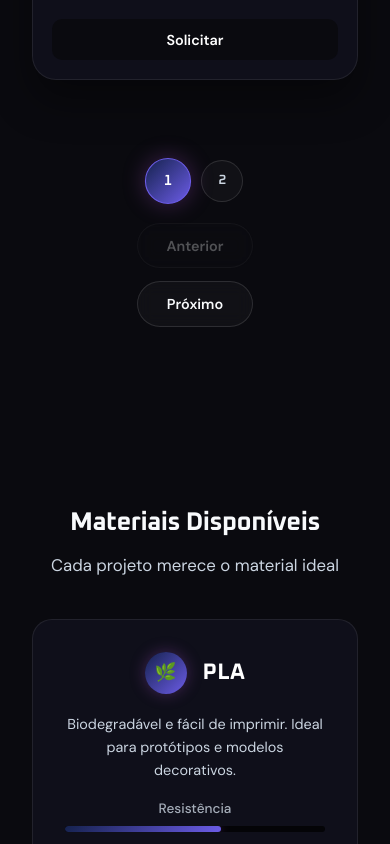
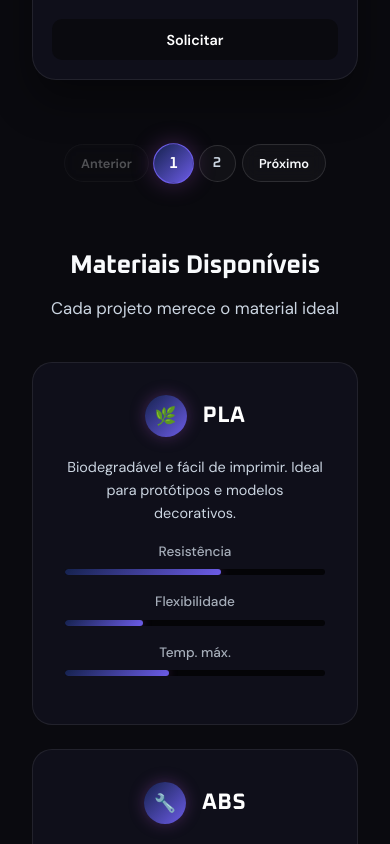
Before and after one commit to KaueBR12/Studio3dformara, a React (Vite) app: page / in a window 390 px wide. Shown: the part 4040-4884 px from the top of the page. Built offline with nearby package versions, Linux system fonts and the light colour scheme.

Commit message:
feat: add global design system, typography, and responsive navbar styles to index.css

```diff
--- a/src/index.css
+++ b/src/index.css
@@ -1247,7 +1247,7 @@ button {
 
 /* ===== CATALOG ===== */
 .catalog {
-  padding: 5rem 2rem;
+  padding: 5rem 2rem 1rem;
   background: var(--surface);
 }
 
@@ -1524,7 +1524,7 @@ button {
   justify-content: center;
   align-items: center;
   gap: 1.5rem;
-  margin-top: 4rem;
+  margin-top: 3rem;
   padding: 1rem;
 }
 
@@ -1591,19 +1591,32 @@ button {
 
 @media (max-width: 600px) {
   .pagination {
-    gap: 0.8rem;
-    flex-direction: column;
+    gap: 0.4rem;
+    flex-wrap: nowrap;
+    width: 100%;
+    justify-content: center;
   }
 
   .pagination-pages {
-    order: -1;
-    margin-bottom: 0.5rem;
+    gap: 0.4rem;
+  }
+
+  .page-number {
+    width: 37px;
+    height: 37px;
+    font-size: 0.9rem;
+  }
+
+  .pagination-btn {
+    padding: 0.6rem 1rem;
+    font-size: 0.8rem;
+    white-space: nowrap;
   }
 }
 
 /* ===== MATERIALS ===== */
 .materials {
-  padding: 5rem 2rem;
+  padding: 2rem 2rem 5rem;
   background: var(--surface);
 }
 
```
